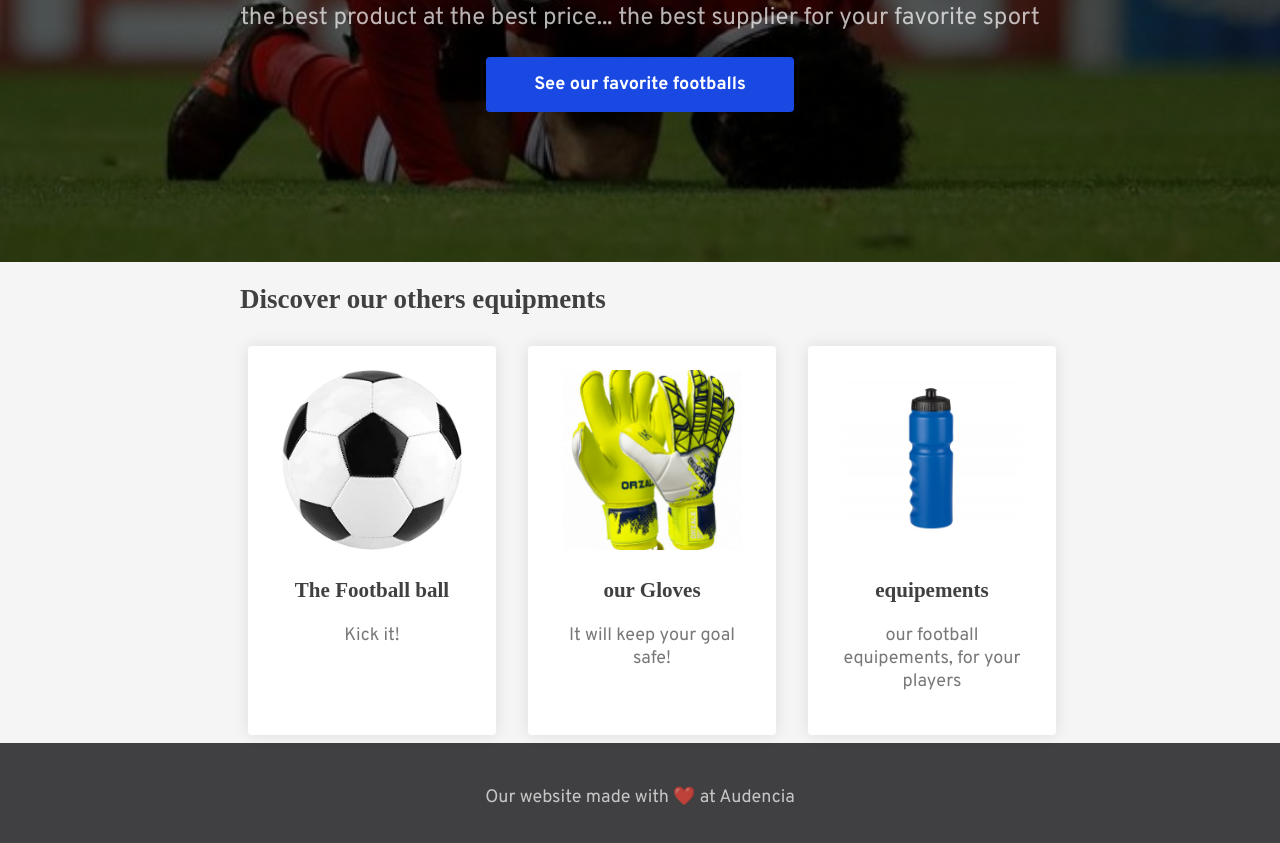
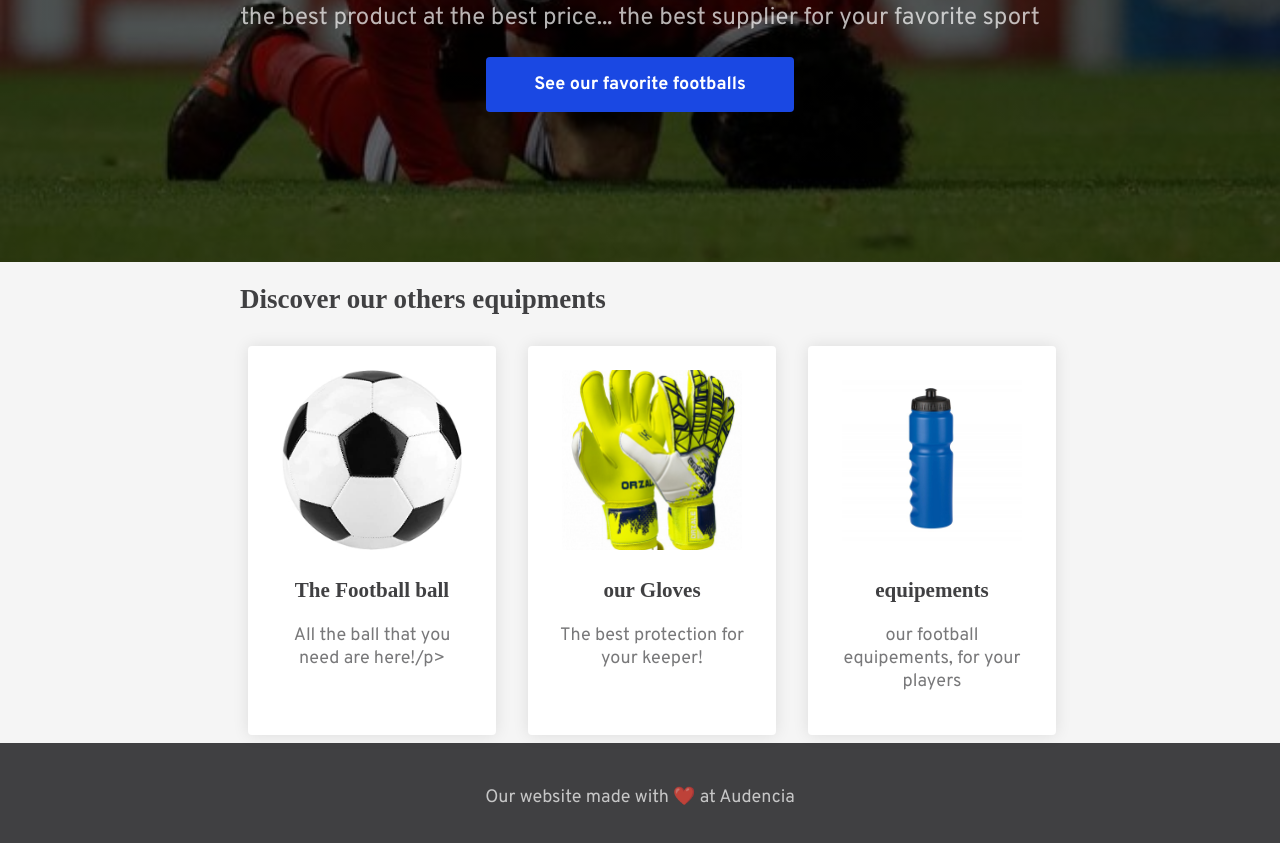
Before and after one commit to joudekkkk/landing, a plain HTML site: page index.html in a window 1280 px wide. Shown: the part 223-1066 px from the top of the page. Drawn offline with Linux system fonts and the light colour scheme; a web font is replaced by a local one.

Commit message:
Add files via upload

```diff
--- a/index.html
+++ b/index.html
@@ -36,7 +36,7 @@
 
       <p>the best product at the best price... the best supplier for your favorite sport</p>
 
-      <a href="https://www.decathlon.fr/p/ballon-de-football-ligue-2-bkt-officiel-replica-2022-taille-5/_/R-p-338874?mc=8736929" target="_blank" class="button-blue">See our favorite footballs</a>
+      <a href="https://fr.grandado.com/products/1-pieces-classique-noir-blanc-exterieur-butyle-ballon-de-football-interieur-standard-adulte-taille-5-pu-ballon-de-football-ballon-dentrainement?variant=UHJvZHVjdFZhcmlhbnQ6MjYyOTE3OTEx&gclid=EAIaIQobChMI9ov5hYrJ-gIV2OFRCh1IhglbEAYYBSABEgKbxPD_BwE" target="_blank" class="button-blue">See our favorite footballs</a>
 
     </div>
 
@@ -58,7 +58,7 @@
 
           <h3>The Football ball</h3>
 
-          <p>Kick it!</p>
+          <p>All the ball that you need are here!/p>
 
         </div>
 
@@ -70,7 +70,7 @@
 
           <h3>our Gloves</h3>
 
-          <p>It will keep your goal safe!</p>
+          <p>The best protection for your keeper!</p>
 
         </div>
 
```
